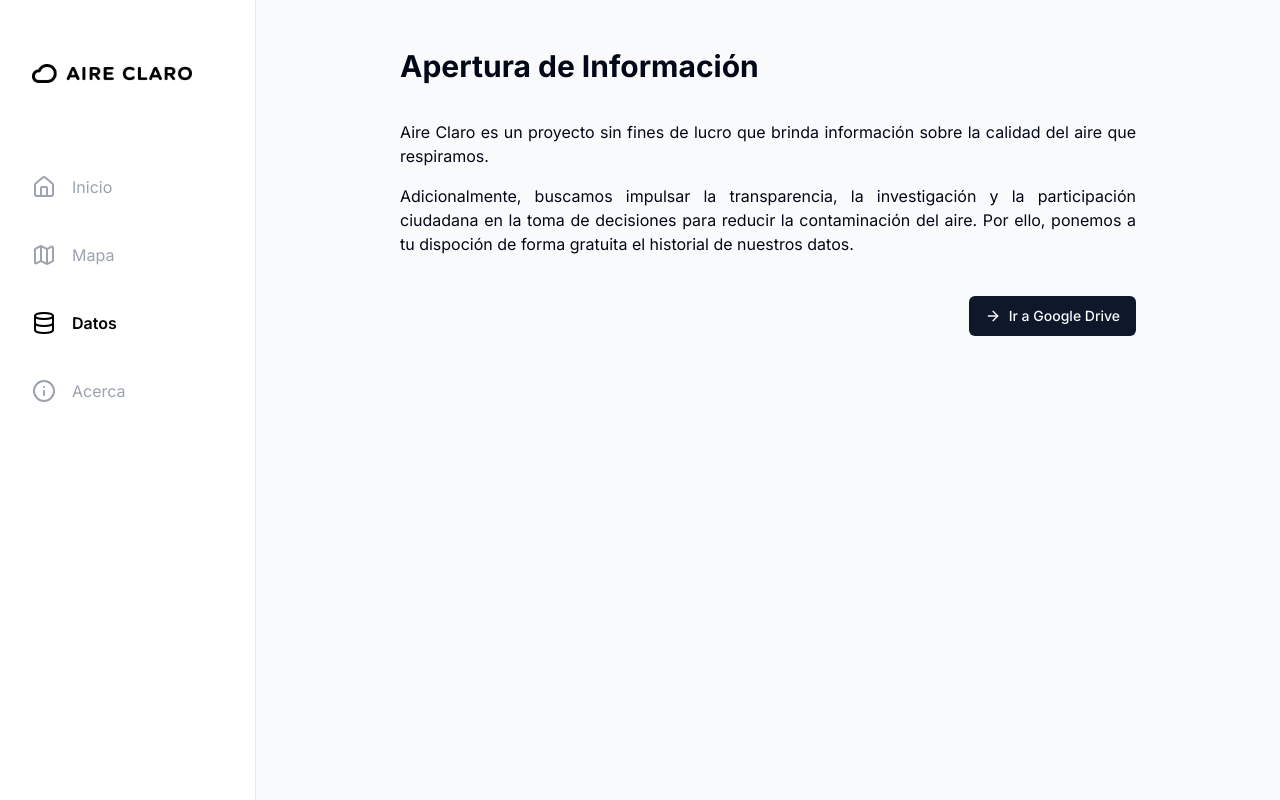
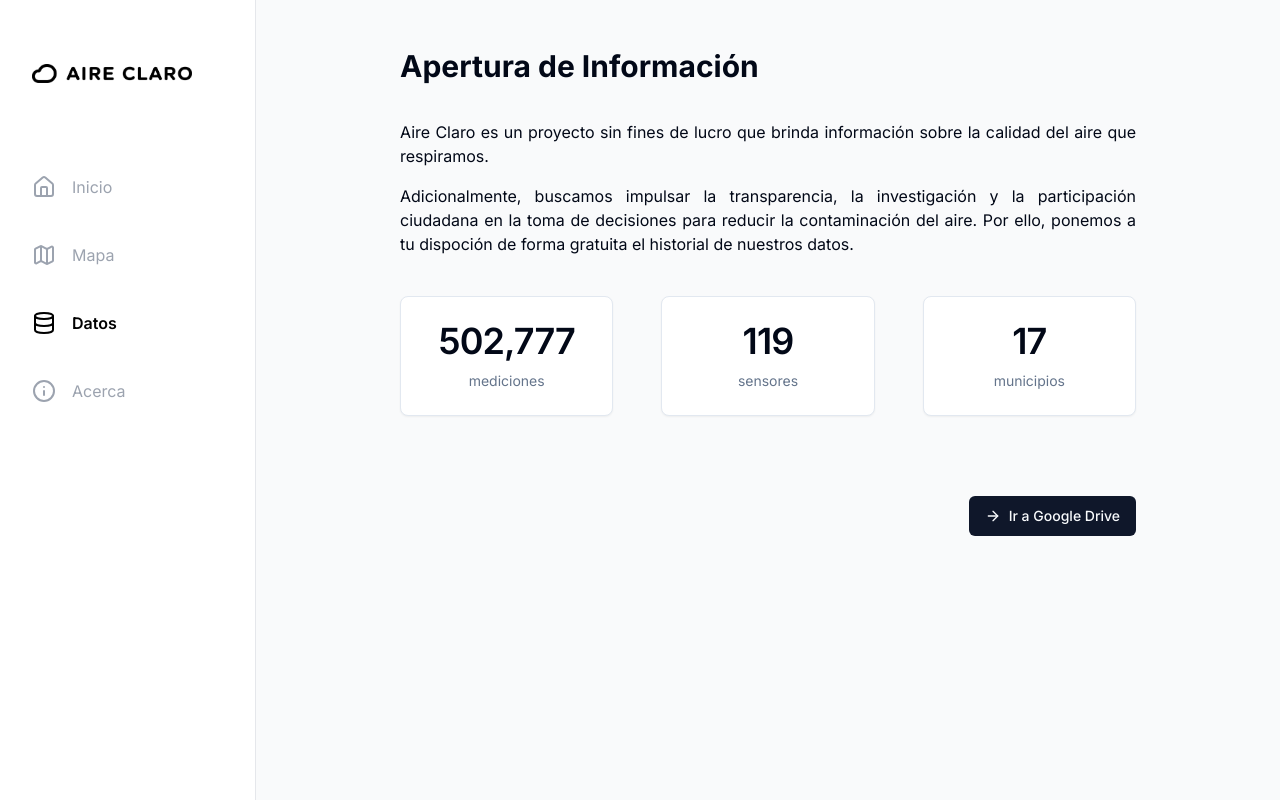
Before and after one commit to edgargutgzz/aireclaro, a Next.js app: page /datos in a window 1280 px wide. Built offline with nearby package versions, Linux system fonts and the light colour scheme.

Commit message:
tarjetas datos

```diff
--- a/app/datos/page.tsx
+++ b/app/datos/page.tsx
@@ -1,6 +1,12 @@
 "use client";
 
 import { Button } from "@/components/ui/button";
+import {
+  Card,
+  CardDescription,
+  CardHeader,
+  CardTitle,
+} from "@/components/ui/card";
 import { ArrowRight } from "lucide-react";
 import Link from "next/link";
 import { track } from "@vercel/analytics";
@@ -27,7 +33,28 @@ export default function Datos() {
             gratuita el historial de nuestros datos.
           </p>
         </div>
-        {/* Button */}
+        {/*Card*/}
+        <div className="flex gap-12 py-10">
+          <Card className="w-full">
+            <CardHeader className="gap-1 text-center">
+              <CardTitle className="text-4xl">502,777</CardTitle>
+              <CardDescription>mediciones</CardDescription>
+            </CardHeader>
+          </Card>
+          <Card className="w-full">
+            <CardHeader className="gap-1 text-center">
+              <CardTitle className="text-4xl">119</CardTitle>
+              <CardDescription>sensores</CardDescription>
+            </CardHeader>
+          </Card>
+          <Card className="w-full">
+            <CardHeader className="gap-1 text-center">
+              <CardTitle className="text-4xl">17</CardTitle>
+              <CardDescription>municipios</CardDescription>
+            </CardHeader>
+          </Card>
+        </div>
+        {/* Ir a Google Drive*/}
         <div className="flex justify-end py-10 pr-2 md:pr-0">
           <Link
             target="_blank"
```
